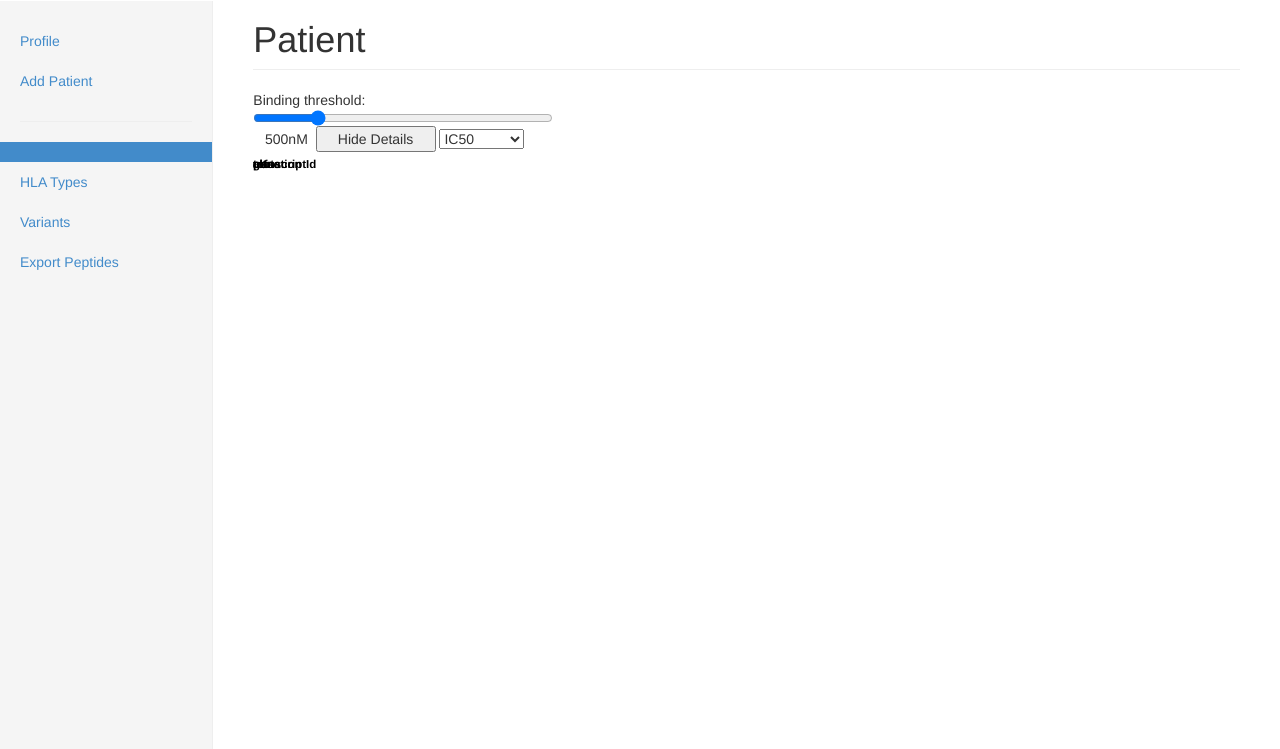
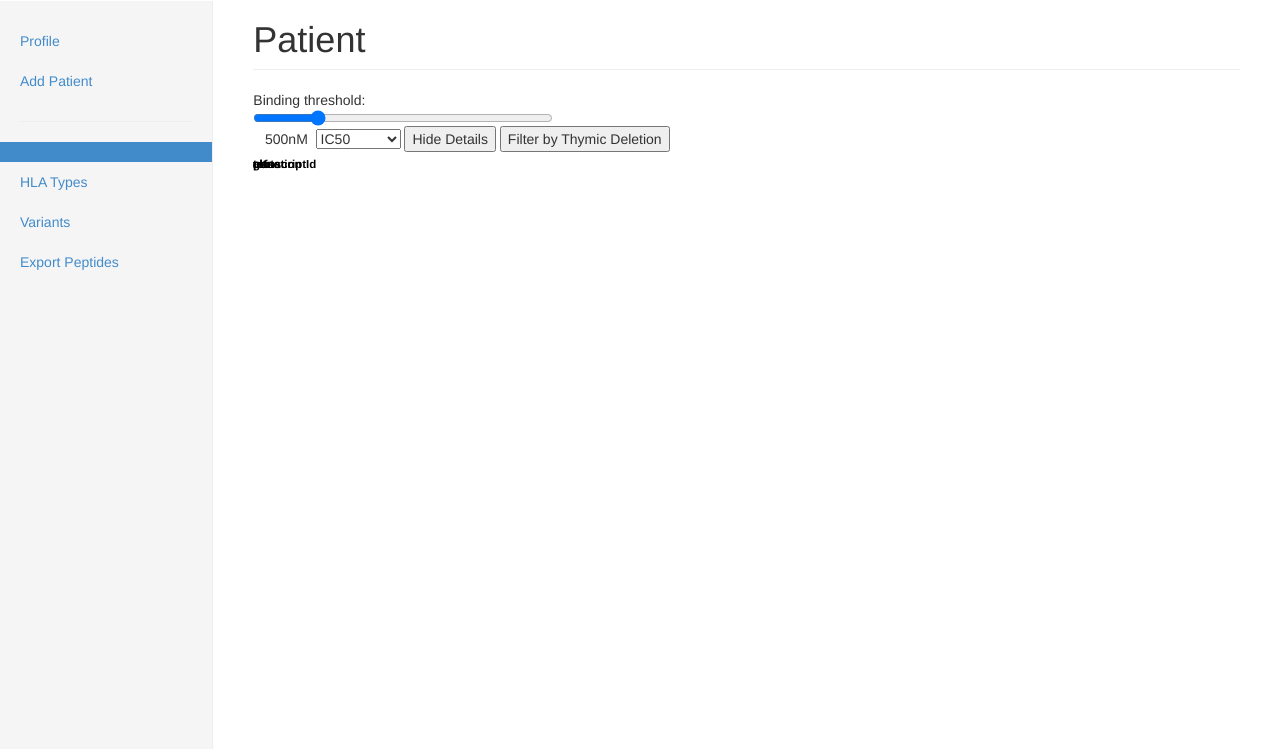
Before and after one commit to hammerlab/immuno, a Flask app: template immuno/templates/patient.html in a window 1280 px wide. Shown: the part 50-799 px from the top of the page. Run offline with Flask 2, Linux system fonts and the light colour scheme; the template is opened without the code that fills it, so the values that code supplies are empty; parts of the project's set-up code (start-up, migrations or seed data) failed here and were passed over; some libraries are stand-ins or nearby versions.

Commit message:
Just stashing some very hacky thymic deletion UI code. Not runnable.

```diff
--- a/immuno/static/js/peptides.js
+++ b/immuno/static/js/peptides.js
@@ -20,7 +20,7 @@
   ALL_COL_NAMES = ['chr', 'pos', 'ref', 'alt', 'gene', 'transcriptId', 'mutation'],
   COLLAPSED_COL_NAMES = ['gene', 'mutation'];
 
-function main(data) {
+function main(data, data_no_thymic_deletion) {
   var colNames = ALL_COL_NAMES;
   var col2Width = createCol2Width(colNames, data);
   LEFT_COLUMN_WIDTH = getLeftColumnWidth(col2Width);
@@ -50,11 +50,13 @@
   });
 
   data = sortPeptides(data, getSliderAttr(), getSliderValue());
+  data_no_thymic_deletion = sortPeptides(data_no_thymic_deletion,
+    getSliderAttr(), getSliderValue());
   var peptides = renderPeptides(data);
 
   initializePeptideHandlers(peptides);
   initializeLeftColumnToggleHandler(peptides);
-
+  initializeThymicDeletionToggleHandler(data, data_no_thymic_deletion);
   initializeSliderHandler(data);
 }
 
@@ -491,6 +493,7 @@
   header.append('td').html('HLA Allele');
   header.append('td').html('Binding Score');
   header.append('td').html('Percentile');
+  header.append('td').html('Thymic Deletion');
 
   var rows = tbl.append('tbody').selectAll('tr')
       .data(scores)
@@ -502,6 +505,8 @@
       .html(function(d) { return d.bindingScore; });
   rows.append('td')
       .html(function(d) { return d.percentile; });
+  rows.append('td')
+      .html(function(d) { return d.thymicDeletion ? "True" : "False"; });
 }
 
 function showResidueGuideline(acidIdx, peptideEl, peptideClickBox, peptideData) {
@@ -677,7 +682,7 @@
   renderLeftColumn(COLLAPSED_COL_NAMES, peptides);
   renderPeptides(data);
 
-  button.text("Show Details");
+  button.text('Show Details');
   button.on('click', function(d) {
     expandLeftColumn(peptides, button);
   });
@@ -689,16 +694,43 @@
   renderLeftColumn(ALL_COL_NAMES, peptides);
   renderPeptides(data);
 
-  button.text("Hide Details");
+  button.text('Hide Details');
   button.on('click', function(d) {
     collapseLeftColumn(peptides, button);
   });
 }
 
 function initializeLeftColumnToggleHandler(peptides) {
-  var button = d3.select('#toggle-transcripts');
+  var button = d3.select('#toggle-left-column');
   button.on('click', function(d) {
     collapseLeftColumn(peptides, button);
+  });
+}
+
+function noFilterThymicDeletion(data, data_no_thymic_deletion, button) {
+  var peptides = renderPeptides(data);
+  collapseEpitopesWhenNeeded(peptides);
+
+  button.text('Undo Filter by Thymic Deletion');
+  button.on('click', function(d) {
+    filterThymicDeletion(data, data_no_thymic_deletion, button);
+  });
+}
+
+function filterThymicDeletion(data, data_no_thymic_deletion, button) {
+  var peptides = renderPeptides(data_no_thymic_deletion);
+  collapseEpitopesWhenNeeded(peptides);
+
+  button.text('Filter by Thymic Deletion');
+  button.on('click', function(d) {
+    noFilterThymicDeletion(data, data_no_thymic_deletion, button);
+  });
+}
+
+function initializeThymicDeletionToggleHandler(data, data_no_thymic_deletion) {
+  var button = d3.select('#toggle-thymic-deletion');
+  button.on('click', function(d) {
+    filterThymicDeletion(data, data_no_thymic_deletion, button);
   });
 }
 
--- a/immuno/templates/patient.html
+++ b/immuno/templates/patient.html
@@ -26,11 +26,12 @@
   &nbsp;&nbsp;
   <span id="slider-type"></span>
   <span id="tval">500</span><span id="suffix">nM</span>&nbsp;
-  <button id="toggle-transcripts">Hide Details</button>
   <select name="sort-value">
       <option selected value="ic50">IC50</option>
       <option value="percentile">Percentile</option>
   </select>
+  <button id="toggle-left-column">Hide Details</button>
+  <button id="toggle-thymic-deletion">Filter by Thymic Deletion</button>
   <span id="close-inspector" title="Close inspector.">&times;</span>
   <div id="peptides"></div>
 </div>
@@ -39,8 +40,10 @@
 <script src="/static/js/underscore-min.js"></script>
 <script src="/static/js/peptides.js"></script>
 <script>
-vaccine_peptide_array = [
-  {% for peptide in peptides %}
+{% for array_name, data in [("peptide_array", peptides),
+  ("no_thymic_deletion_peptide_array", peptides_no_thymic_deletion)] %}
+{{ array_name }} = [
+  {% for peptide in data %}
     {
       chr: "{{ peptide['chr'] }}",
       pos: {{ peptide['pos'] }},
@@ -63,7 +66,8 @@
               {% for score in epitope['MHC_Allele_Scores'] %}
                 "{{ score['Allele'] }}" : {
                    percentile : {{ score['MHC_PercentileRank'] }},
-                   bindingScore : {{ score['MHC_IC50'] }}
+                   bindingScore : {{ score['MHC_IC50'] }},
+                   thymicDeletion : {{ score['ThymicDeletion'] }}
                 },
               {% endfor %}
             },
@@ -74,6 +78,7 @@
     },
   {% endfor %}
 ];
-peptides.run(vaccine_peptide_array);
+{% endfor %}
+peptides.run(peptide_array, no_thymic_deletion_peptide_array);
 </script>
 {% endblock %}
```
Also changed, not shown: immuno/mutation_report.py (+10 -4 lines), immuno/ui.py (+9 -5 lines), immuno/immunogenicity.py (line endings or trailing spaces).
